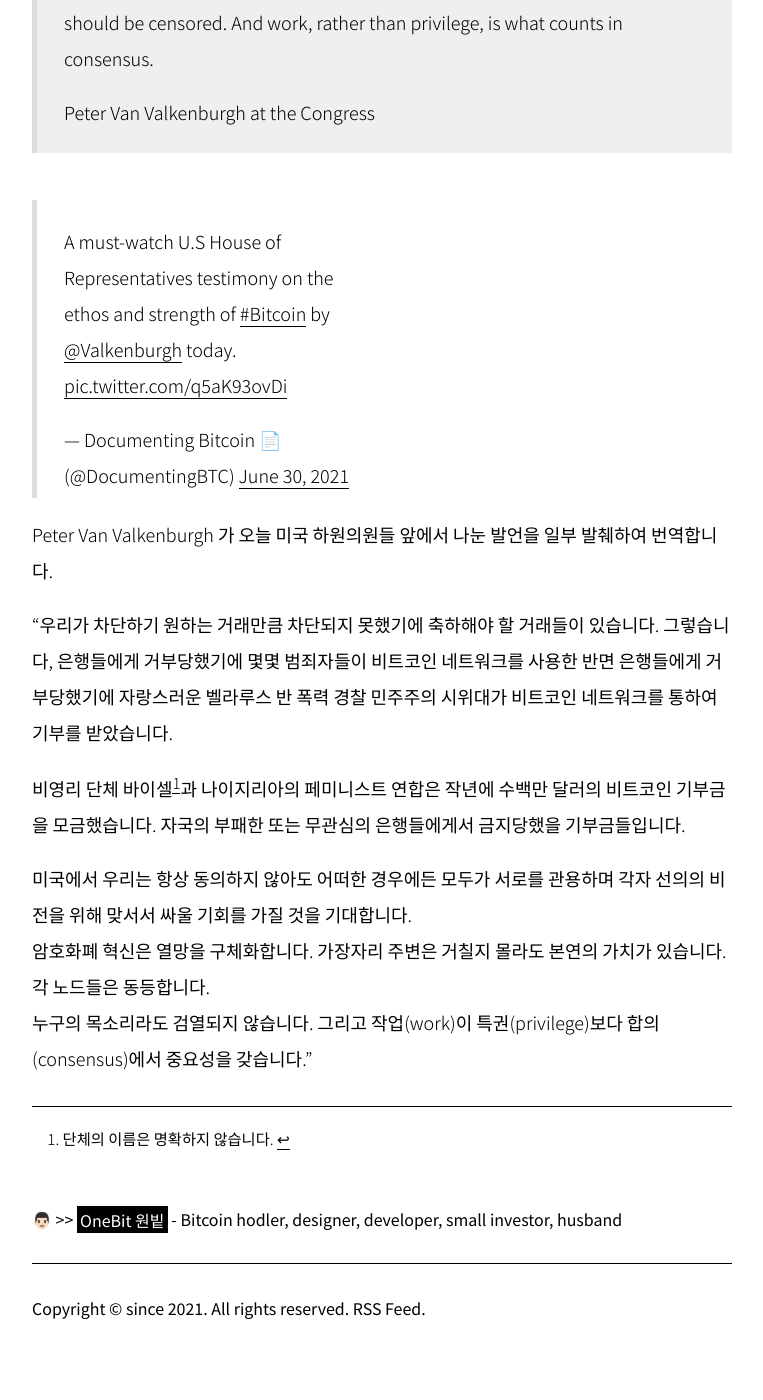
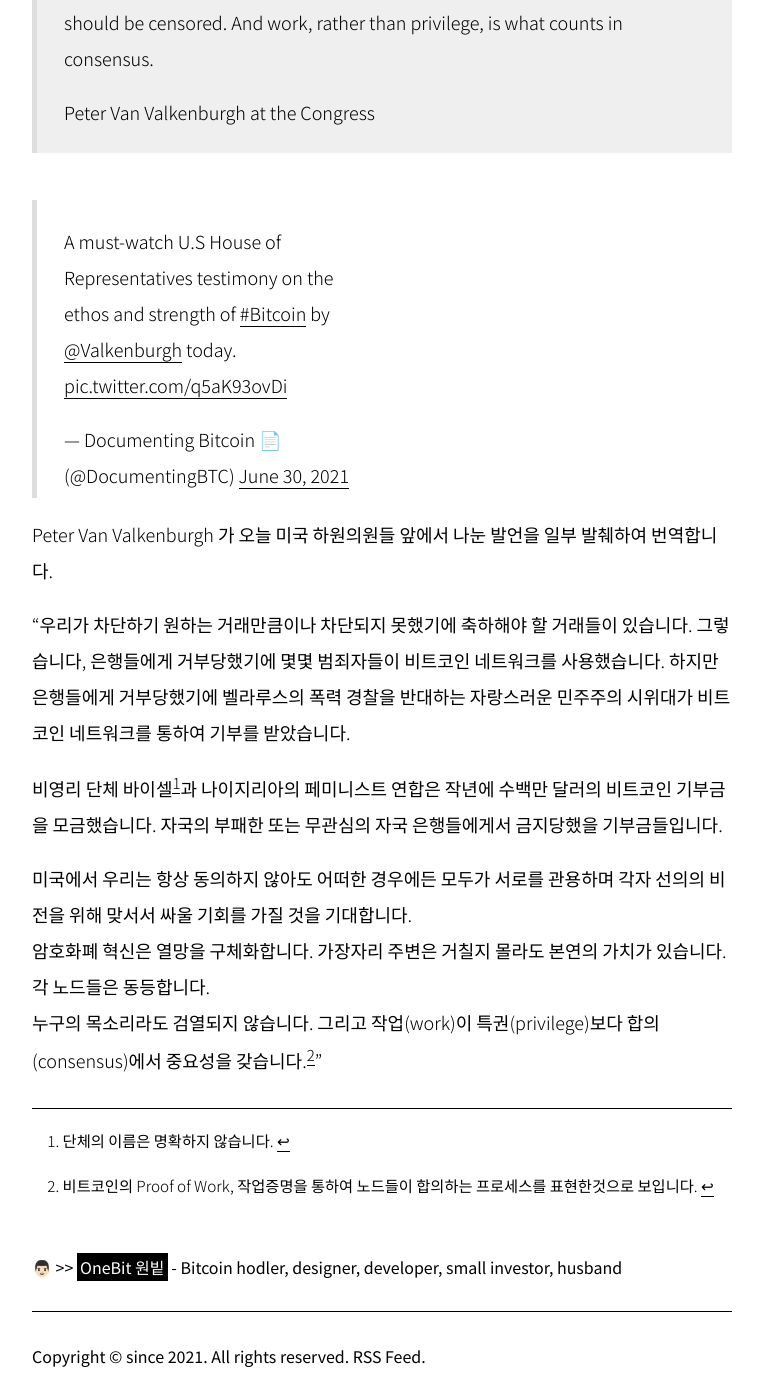
Before and after one commit to onebitco/onebitco.github.io, a Jekyll site: the page built from _posts/2021-06-30-valkenburg.md, in a window 1280 px wide and 1400 px high, scrolled down 1012 px. Shown: the whole window, without its empty margins (258-1021 px from the left). Built offline with Jekyll 4.4.1, drawn with Linux system fonts in a browser that asks for light colours; comment, search, counter and statistics services are not loaded; before the commit the page ends 2364 px from its top, so only the background shows below that.

Commit message:
new post

```diff
--- a/_posts/2021-06-30-valkenburg.md
+++ b/_posts/2021-06-30-valkenburg.md
@@ -20,16 +20,17 @@ tags: person congress
 
 Peter Van Valkenburgh 가 오늘 미국 하원의원들 앞에서 나눈 발언을 일부 발췌하여 번역합니다.
 
-"우리가 차단하기 원하는 거래만큼 차단되지 못했기에 축하해야 할 거래들이 있습니다. 그렇습니다, 은행들에게 거부당했기에 몇몇 범죄자들이 비트코인 네트워크를 사용한 반면 은행들에게 거부당했기에 자랑스러운 벨라루스 반 폭력 경찰 민주주의 시위대가 비트코인 네트워크를 통하여 기부를 받았습니다.
+"우리가 차단하기 원하는 거래만큼이나 차단되지 못했기에 축하해야 할 거래들이 있습니다. 그렇습니다, 은행들에게 거부당했기에 몇몇 범죄자들이 비트코인 네트워크를 사용했습니다. 하지만 은행들에게 거부당했기에 벨라루스의 폭력 경찰을 반대하는 자랑스러운 민주주의 시위대가 비트코인 네트워크를 통하여 기부를 받았습니다.
 
-비영리 단체 바이셀[^1]과 나이지리아의 페미니스트 연합은 작년에 수백만 달러의 비트코인 기부금을 모금했습니다.  자국의 부패한 또는 무관심의 은행들에게서 금지당했을 기부금들입니다.
+비영리 단체 바이셀[^1]과 나이지리아의 페미니스트 연합은 작년에 수백만 달러의 비트코인 기부금을 모금했습니다.  자국의 부패한 또는 무관심의 자국 은행들에게서 금지당했을 기부금들입니다.
 
 미국에서 우리는 항상 동의하지 않아도 어떠한 경우에든 모두가 서로를 관용하며 각자 선의의 비전을 위해 맞서서 싸울 기회를 가질 것을 기대합니다.
 암호화폐 혁신은 열망을 구체화합니다.
 가장자리 주변은 거칠지 몰라도 본연의 가치가 있습니다.
 각 노드들은 동등합니다.
 누구의 목소리라도 검열되지 않습니다.
-그리고 작업(work)이 특권(privilege)보다 합의(consensus)에서 중요성을 갖습니다."
+그리고 작업(work)이 특권(privilege)보다 합의(consensus)에서 중요성을 갖습니다.[^2]"
 
 
 [^1]: 단체의 이름은 명확하지 않습니다.
+[^2]: 비트코인의 Proof of Work, 작업증명을 통하여 노드들이 합의하는 프로세스를 표현한것으로 보입니다.
```
